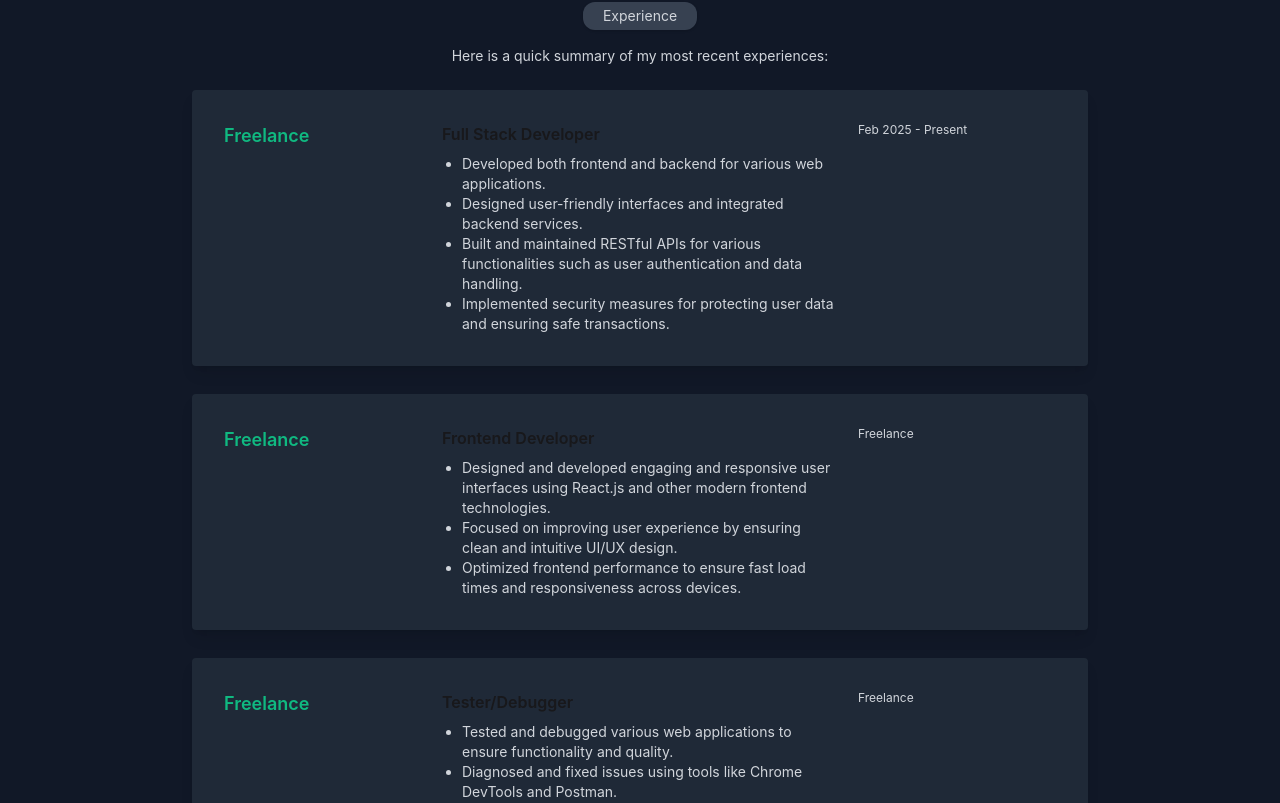
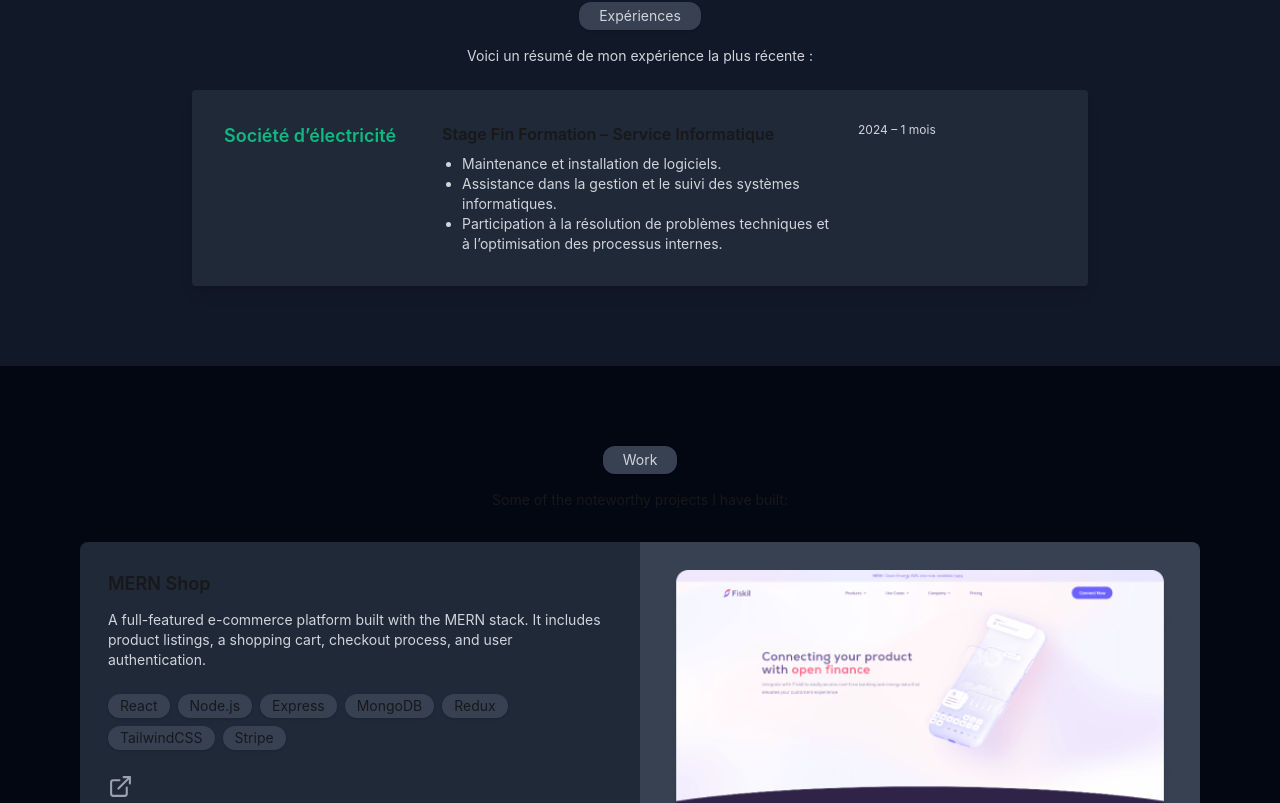
Before and after one commit to Bilalben23/portfolio, a React (Vite) app: page / in a window 1280 px wide. Shown: the part 1978-2781 px from the top of the page. Built offline with nearby package versions, Linux system fonts and the light colour scheme.

Commit message:
tailored the experience section

```diff
--- a/src/components/Experience.jsx
+++ b/src/components/Experience.jsx
@@ -1,50 +1,26 @@
 const experiences = [
     {
         id: 1,
-        company: "Freelance",
-        title: "Full Stack Developer",
+        company: "Société d’électricité",
+        title: "Stage Fin Formation – Service Informatique",
         details: [
-            "Developed both frontend and backend for various web applications.",
-            "Designed user-friendly interfaces and integrated backend services.",
-            "Built and maintained RESTful APIs for various functionalities such as user authentication and data handling.",
-            "Implemented security measures for protecting user data and ensuring safe transactions."
+            "Maintenance et installation de logiciels.",
+            "Assistance dans la gestion et le suivi des systèmes informatiques.",
+            "Participation à la résolution de problèmes techniques et à l’optimisation des processus internes."
         ],
-        duration: "Feb 2025 - Present"
-    },
-    {
-        id: 2,
-        company: "Freelance",
-        title: "Frontend Developer",
-        details: [
-            "Designed and developed engaging and responsive user interfaces using React.js and other modern frontend technologies.",
-            "Focused on improving user experience by ensuring clean and intuitive UI/UX design.",
-            "Optimized frontend performance to ensure fast load times and responsiveness across devices."
-        ],
-        duration: "Freelance"
-    },
-    {
-        id: 3,
-        company: "Freelance",
-        title: "Tester/Debugger",
-        details: [
-            "Tested and debugged various web applications to ensure functionality and quality.",
-            "Diagnosed and fixed issues using tools like Chrome DevTools and Postman."
-        ],
-        duration: "Freelance"
+        duration: "2024 – 1 mois"
     }
 ];
-
-
 
 export default function Experience() {
     return (
         <section className='my-20'>
-            <h4 className='w-fit px-5 shadow py-1 mx-auto rounded-xl bg-dark-200 text-dark-600 text-sm mb-4'>Experience</h4>
-            <p className='text-center text-sm text-dark-600'>Here is a quick summary of my most recent experiences:</p>
+            <h4 className='w-fit px-5 shadow py-1 mx-auto rounded-xl bg-dark-200 text-dark-600 text-sm mb-4'>Expériences</h4>
+            <p className='text-center text-sm text-dark-600'>Voici un résumé de mon expérience la plus récente :</p>
             <div className='mt-6 flex gap-y-7 items-center flex-col'>
                 {
                     experiences.map(experience => {
-                        return <div className='flex flex-col md:flex-row  gap-y-3 gap-x-5 shadow-lg bg-dark-100 w-[95%] p-8 md:w-[70%] rounded justify-between' key={experience.id}>
+                        return <div className='flex flex-col md:flex-row gap-y-3 gap-x-5 shadow-lg bg-dark-100 w-[95%] p-8 md:w-[70%] rounded justify-between' key={experience.id}>
                             <div className='flex-1'>
                                 <p className='font-semibold text-lg text-[#10b981]'>{experience.company}</p>
                             </div>
```
